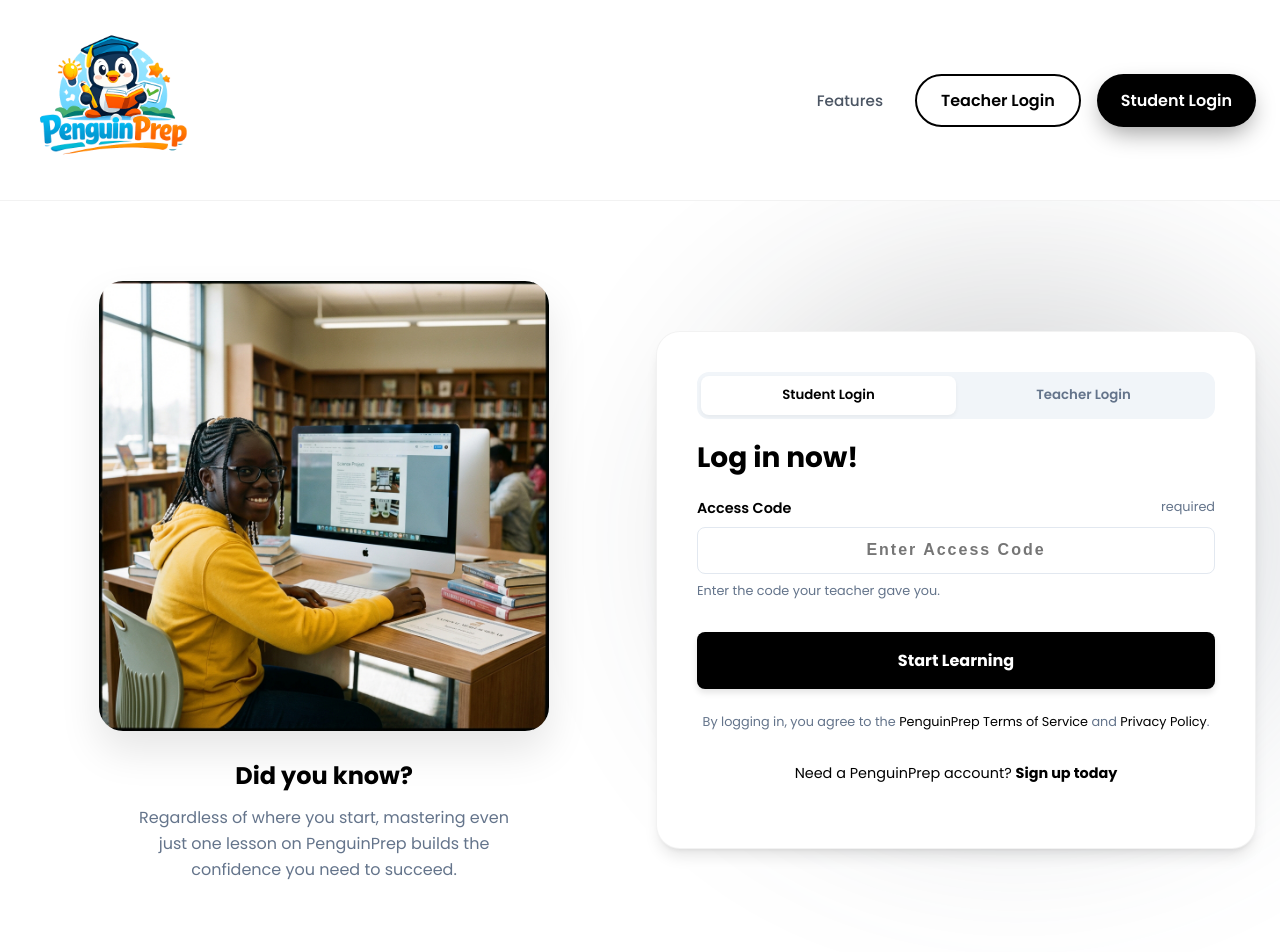
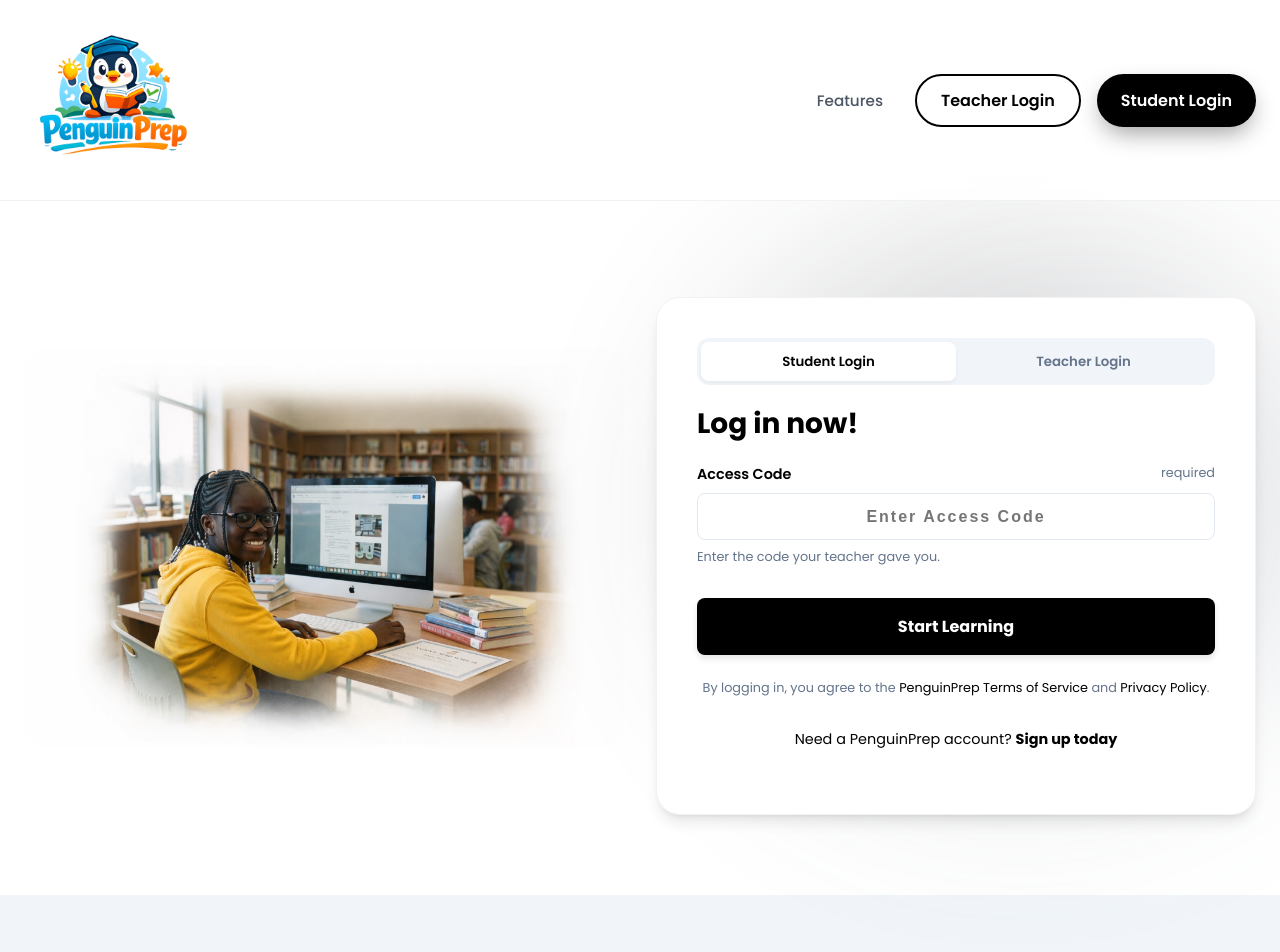
Before and after one commit to eboannan/quiz-platform, a React (Vite) app: page / in a window 1280 px wide. Shown: the top 952 px of the page. Built offline with nearby package versions, Linux system fonts and the light colour scheme; no server answers.

Commit message:
update hero image and remove did you know section

```diff
--- a/src/components/Hero.jsx
+++ b/src/components/Hero.jsx
@@ -1,6 +1,6 @@
 import React, { useState } from 'react';
 import { useNavigate } from 'react-router-dom';
-import studentImage from '../assets/student-image-dark-skin.png';
+import studentImage from '../assets/student-hero.png';
 
 const Hero = () => {
     const navigate = useNavigate();
@@ -19,20 +19,13 @@ const Hero = () => {
                     alt="Student with PenguinPrep"
                     style={{
                         width: '100%',
-                        maxWidth: '450px',
+                        maxWidth: '600px',
                         height: 'auto',
                         borderRadius: '24px',
-                        boxShadow: '0 20px 40px rgba(0,0,0,0.1)',
                         display: 'block',
-                        margin: '0 auto 2rem'
+                        margin: '0 auto'
                     }}
                 />
-                <div style={{ maxWidth: '400px', margin: '0 auto' }}>
-                    <h3 style={{ fontSize: '1.5rem', fontWeight: '700', marginBottom: '1rem', color: 'var(--color-dark)' }}>Did you know?</h3>
-                    <p style={{ color: '#64748b', lineHeight: '1.6', fontSize: '1rem' }}>
-                        Regardless of where you start, mastering even just one lesson on PenguinPrep builds the confidence you need to succeed.
-                    </p>
-                </div>
             </div>
 
             {/* Visual / Right Side */}
```
Also changed, not shown: src/assets/student-hero.png (added).
